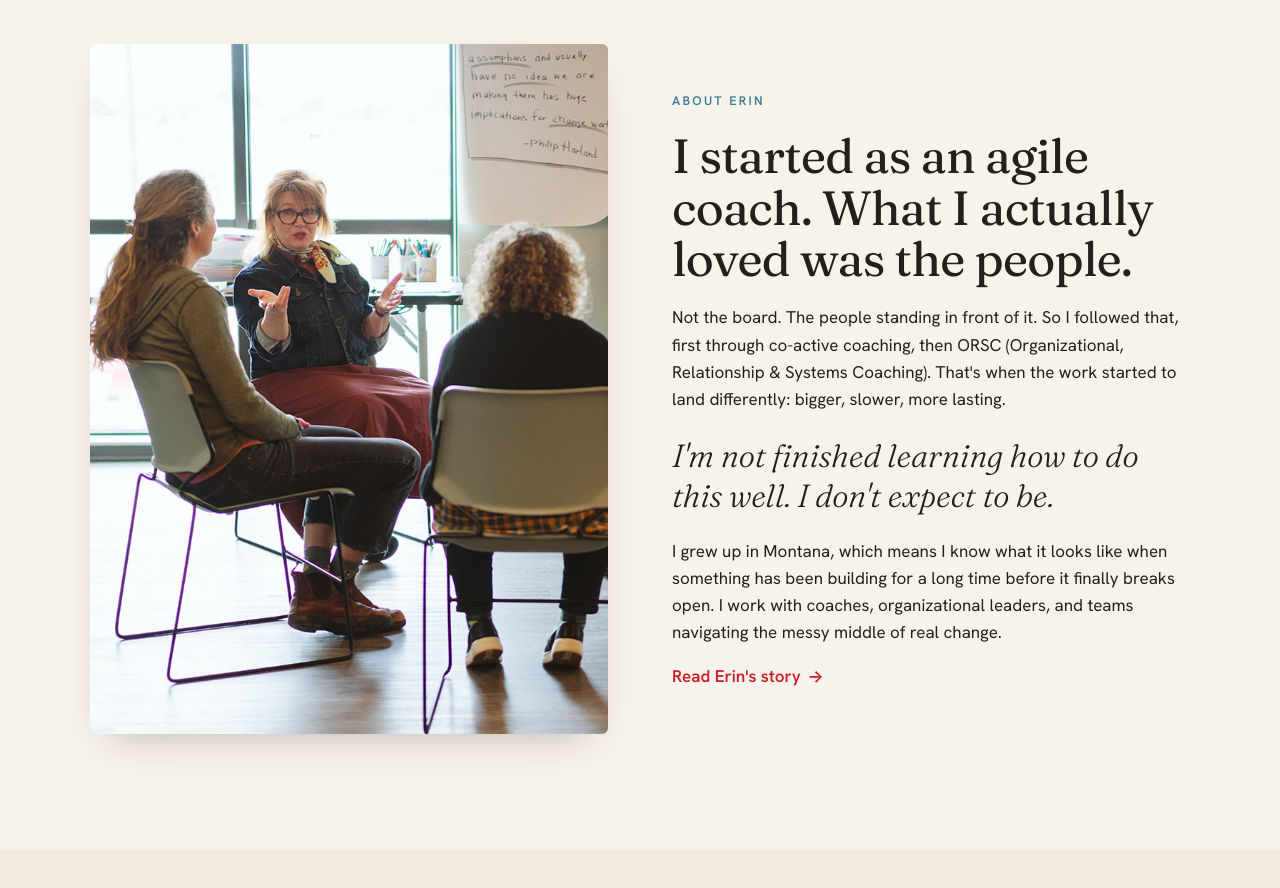
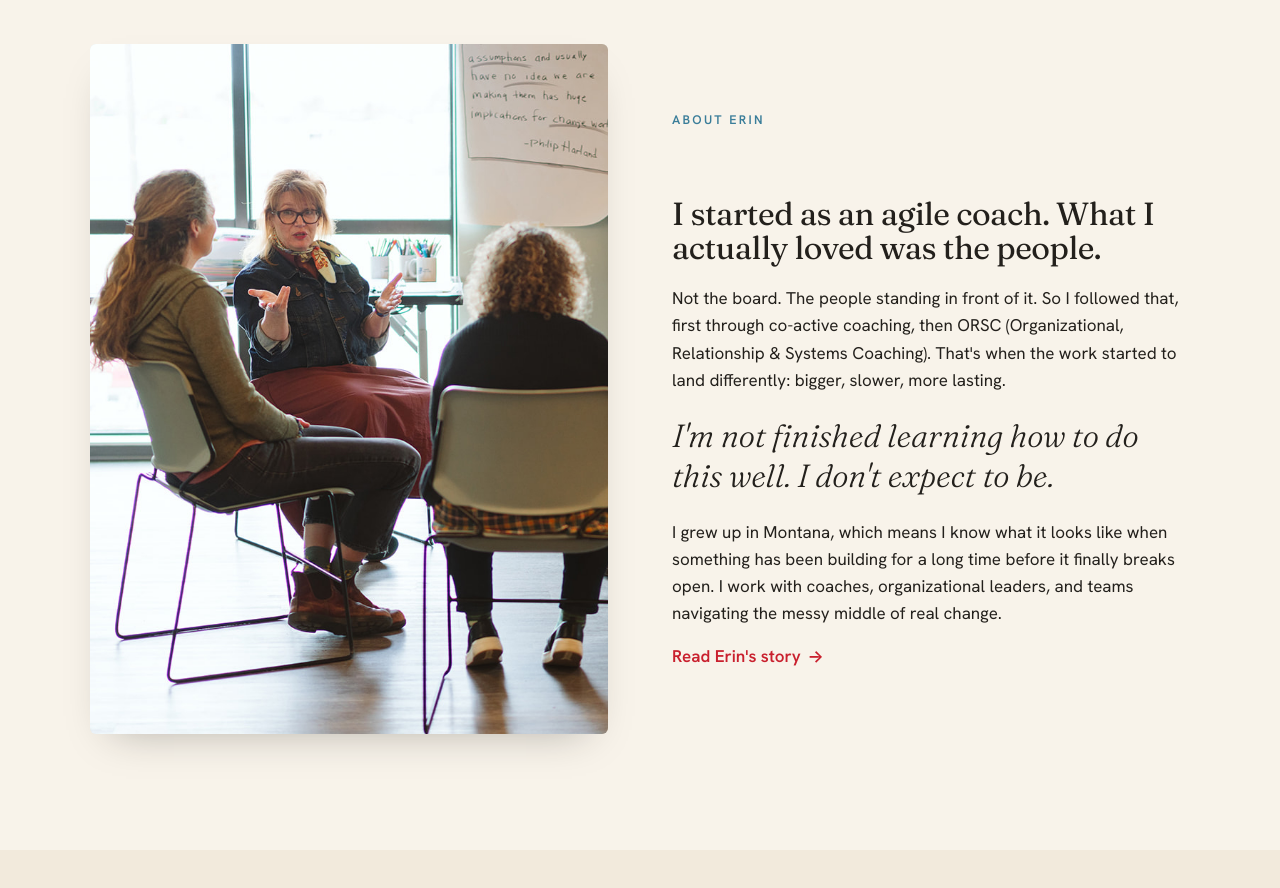
Before and after one commit to yogeshsimpson/admeliora, a plain HTML site: page index.html in a window 1280 px wide. Shown: the part 2540-3428 px from the top of the page. Drawn offline with Linux system fonts and the light colour scheme; files whose address does not match are found by name.

Commit message:
Fix and shrink blog post subhead sizing/spacing
.prose h2 had no explicit top margin, so it fell back to the browser
default and collapsed against the preceding paragraph's margin,
leaving almost no visual gap before subheads. Also locks the size at
32px (was clamping up to 48px) so it stays fixed regardless of
viewport width.

```diff
--- a/css/styles.css
+++ b/css/styles.css
@@ -299,7 +299,7 @@
 .definition-body { font-size: 0.98rem; line-height: 1.65; color: var(--ink-soft); }
 .definition-body + .definition-body { margin-top: 1rem; }
 
-.prose h2 { margin-bottom: 1.2rem; }
+.prose h2 { font-size: 2rem; margin-top: 3rem; margin-bottom: 1.2rem; }
 .prose p + p { margin-top: 1.15rem; }
 .prose p { color: var(--ink); }
 .prose .big-line { font-family: var(--font-display); font-size: clamp(1.4rem,2.6vw,2rem); line-height: 1.25; color: var(--ink); margin-block: 1.4rem; }
```
